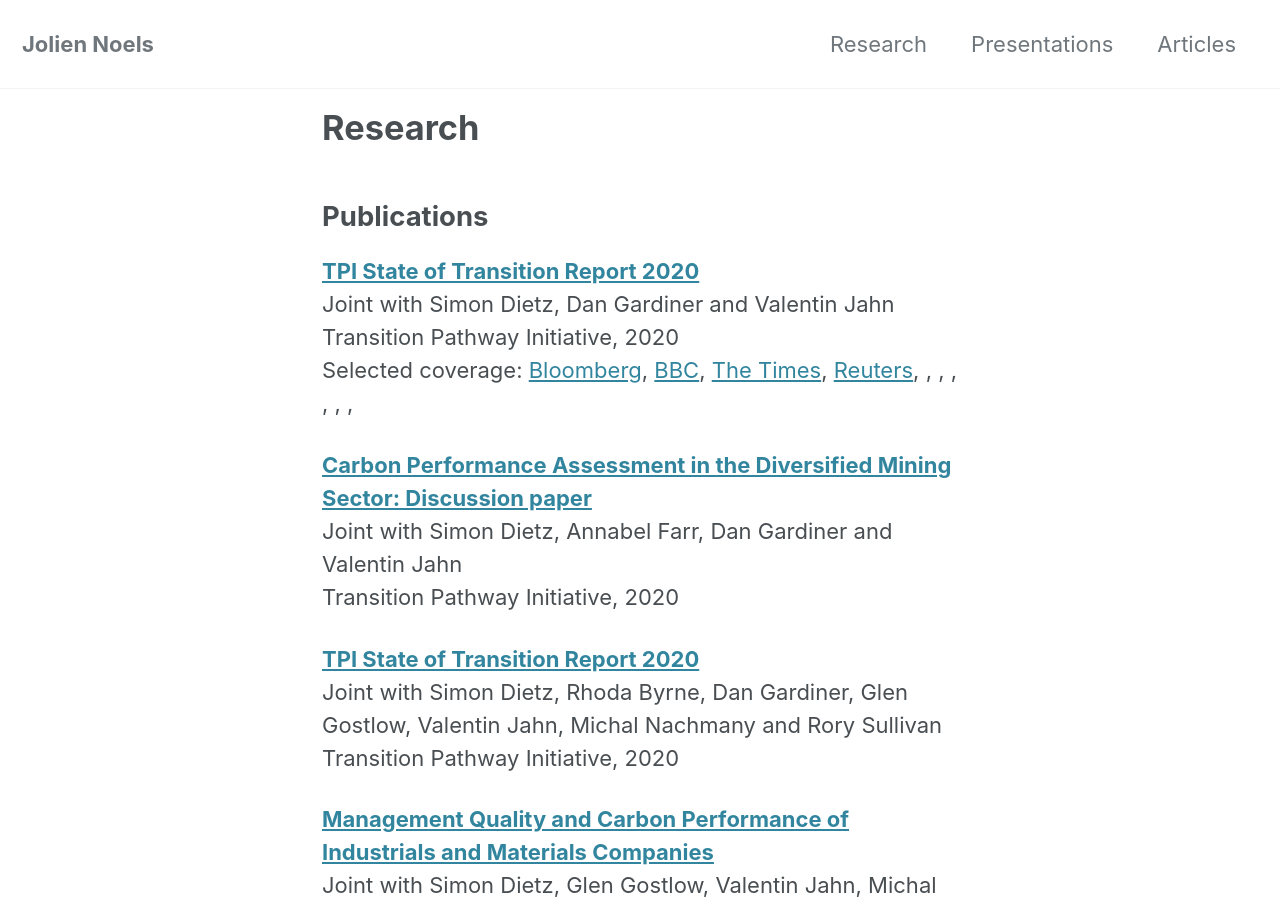
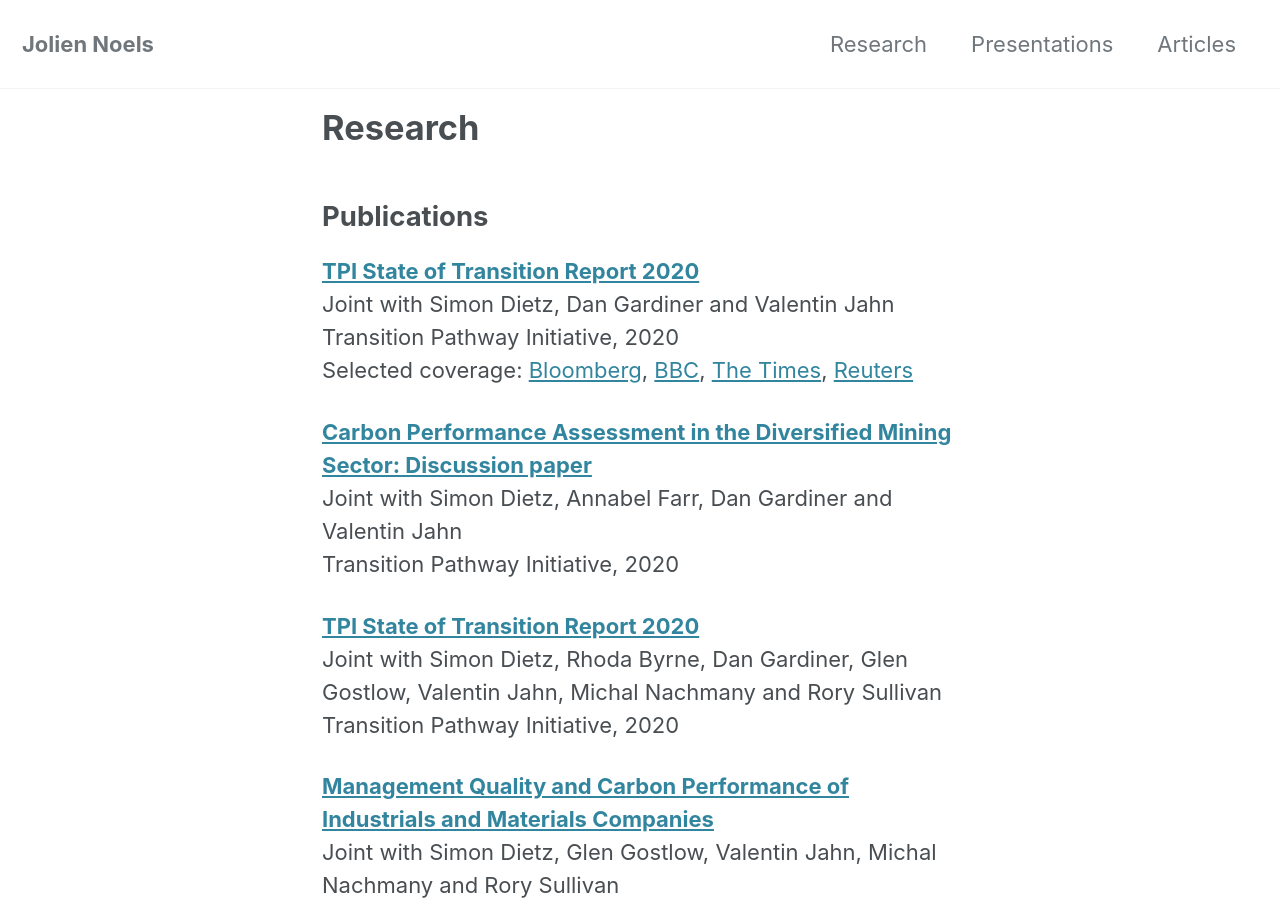
Before and after one commit to JolienNoels/joliennoels.github.io, a Jekyll site: the page built from _pages/research.md, in a window 1280 px wide and 900 px high. Built offline with Jekyll 4.4.1, drawn with Linux system fonts in a browser that asks for light colours; cached includes are drawn as plain includes; nearby versions of some CDN libraries.

```diff
--- a/_pages/research.md
+++ b/_pages/research.md
@@ -9,7 +9,7 @@ permalink: /research/
 **[TPI State of Transition Report 2020](http://joliennoels.github.io/files/European-Integrated-Oil-and-Gas-Briefing-Paper.pdf)**
   Joint with Simon Dietz, Dan Gardiner and Valentin Jahn
   Transition Pathway Initiative, 2020
-  Selected coverage: [Bloomberg](https://www.bloomberg.com/news/articles/2020-05-11/big-oil-s-climate-targets-not-enough-for-paris-goals-funds-say), [BBC](https://www.bbc.com/news/science-environment-52624695), [The Times](https://www.thetimes.co.uk/article/bp-must-raise-game-to-meet-climate-pledge-says-report-wp5c68brb), [Reuters](https://www.reuters.com/article/oil-carbon-companies-targets/shell-eni-lead-oil-majors-climate-ambitions-but-still-fall-short-investors-idUSL8N2CT3TY), [](), [](), [](), [](), [](), [](),
+  Selected coverage: [Bloomberg](https://www.bloomberg.com/news/articles/2020-05-11/big-oil-s-climate-targets-not-enough-for-paris-goals-funds-say), [BBC](https://www.bbc.com/news/science-environment-52624695), [The Times](https://www.thetimes.co.uk/article/bp-must-raise-game-to-meet-climate-pledge-says-report-wp5c68brb), [Reuters](https://www.reuters.com/article/oil-carbon-companies-targets/shell-eni-lead-oil-majors-climate-ambitions-but-still-fall-short-investors-idUSL8N2CT3TY)
 
 **[Carbon Performance Assessment in the Diversified Mining Sector: Discussion paper](http://joliennoels.github.io/files/Diversified-Miners-Discussion-Paper.pdf)**
   Joint with Simon Dietz, Annabel Farr, Dan Gardiner and Valentin Jahn
```
